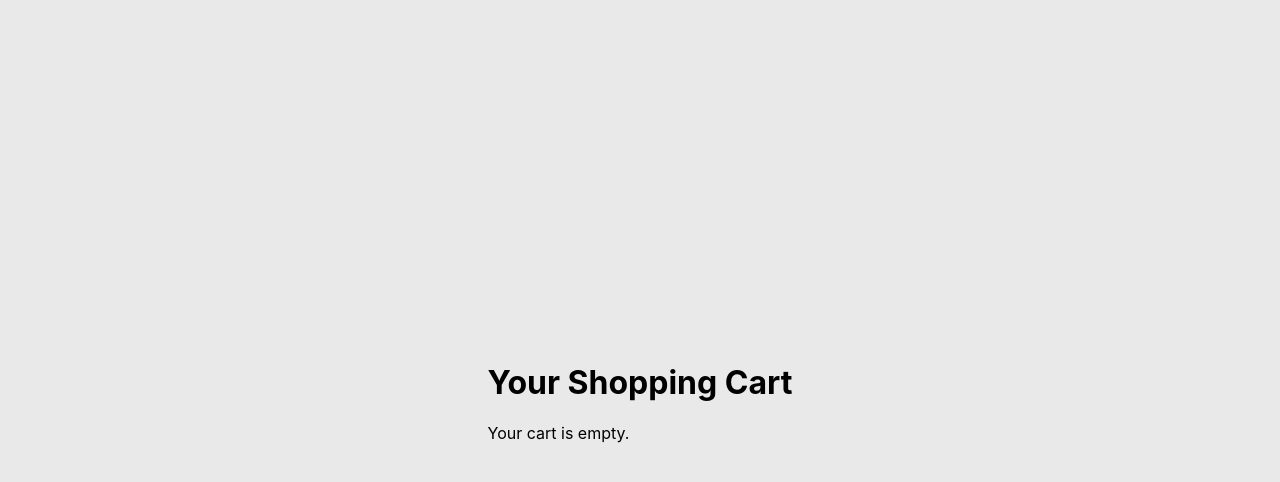
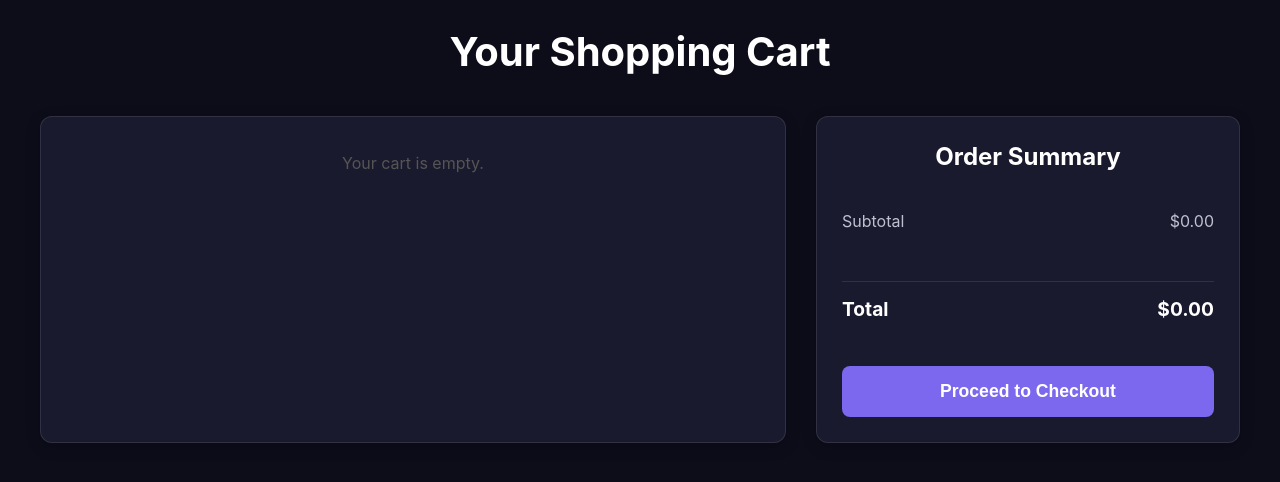
Before and after one commit to Gopi004/product-delivery-system, a React (Vite) app in the folder frontend/: page /cart in a window 1280 px wide. Shown: the top 482 px of the page. Built offline with nearby package versions, Linux system fonts and the light colour scheme; a web font is replaced by a local one.

Commit message:
designed cartpage and made dark mode

```diff
--- a/frontend/package.json
+++ b/frontend/package.json
@@ -15,10 +15,12 @@
     "gsap": "^3.13.0",
     "motion": "^12.23.16",
     "ogl": "^1.0.11",
+    "postprocessing": "^6.37.8",
     "react": "^19.1.1",
     "react-dom": "^19.1.1",
     "react-router-dom": "^7.9.1",
-    "reactjs-popup": "^2.0.6"
+    "reactjs-popup": "^2.0.6",
+    "three": "^0.180.0"
   },
   "devDependencies": {
     "@eslint/js": "^9.33.0",
--- a/frontend/src/CustomerDashboard.css
+++ b/frontend/src/CustomerDashboard.css
@@ -1,3 +1,47 @@
+.app-container {
+  /* This creates our self-contained stacking 'world' */
+  position: relative;
+  background-color: #111; /* A fallback dark background color */
+}
+
+.site-background {
+  position: absolute; /* Positioned relative to .app-container */
+  top: 0;
+  left: 0;
+  width: 100%;
+  height: 100%;
+  z-index: 0; /* This is the BOTTOM layer of our app */
+}
+
+.site-content {
+  position: relative;
+  z-index: 1; /* The content sits on a HIGHER layer */
+  background-color: transparent; /* Allows the background to be seen */
+  min-height: 100vh; /* Ensures content area can fill the screen */
+}
+
+
+/*threads styles*/
+.threads-container {
+  position: relative;
+  width: 100%;
+  height: 100%;
+}
+
+
+
+/* card styles */
+body {
+  background-color: #0d0d1a;
+  font-family: -apple-system, BlinkMacSystemFont, "Segoe UI", Roboto, Helvetica, Arial, sans-serif;
+  /*display: flex;
+  justify-content: center;
+  align-items: center;*/
+  min-height: 100vh;
+  margin: 0;
+
+}
+
 /*Card Grid styles */
 .card-grid {
   display: grid;
@@ -8,32 +52,19 @@
   margin-top: 16vh;
 }
 
-
-/* card styles */
-body {
-  background-color: #e9e9e9;
-  font-family: -apple-system, BlinkMacSystemFont, "Segoe UI", Roboto, Helvetica, Arial, sans-serif;
-  display: flex;
-  justify-content: center;
-  align-items: center;
-  min-height: 100vh;
-  margin: 0;
-
-}
-
 .card {
-  background-color: #ffffff;
+  background-color: #1a1a2e;
   width: 280px;         /* Was 340px */
   padding: 15px;        /* Was 20px */
   border-radius: 25px;  /* Was 30px */
-  box-shadow: 0 10px 40px rgba(0, 0, 0, 0.1);
+  box-shadow: 0 10px 40px rgba(0, 0, 0, 0.2);
   display: flex;
   flex-direction: column;
   gap: 12px;            /* Was 15px */
 }
 
 .image-container {
-  background-color: #b5ffdf;
+  background-color: #2a2a4a;
   border-radius: 20px;  /* Was 20px, can keep */
   padding: 12px;        /* Was 20px */
 }
@@ -65,15 +96,15 @@ body {
 .product-description {
   font-size: 1rem;   /* Was 1.5rem */
   font-weight: 700;
-  color: #121212;
+  color:  #9d8eee;
   margin: 4px 0;        /* Was 5px 0 */
-  padding: 10px 0;    /* Was 15px 0 */
+  /*padding: 10px 0;*/    /* Was 15px 0 */
 }
 
 .product-price {
   font-size: 1.1rem;    /* Was 1.2rem */
   font-weight: 500;
-  color: #555555;
+  color: #a0a0b9;
   margin: 8px 0 0;      /* Was 10px 0 0 */
   padding: 10px 0;    /* Was 15px 0 */
 }
@@ -95,7 +126,7 @@ body {
 
 /* 2. Specific class for the circular icon button */
 .icon-button {
-  background-color: #9dfcff; /* Light cyan color */
+  background-color: #7b68ee; /* Light cyan color */
   width: 50px; /* Fixed width */
   height: 50px; /* Fixed height to make it a circle */
   padding: 0; /* Remove padding to center the icon */
@@ -106,18 +137,18 @@ body {
 }
 
 .icon-button:hover {
-  background-color: #81e6ea; /* Slightly darker cyan on hover */
+  background-color: #9370db; /* Slightly darker cyan on hover */
 }
 
 /* 3. Specific class for the text buttons (Edit/Delete) */
 .text-button {
-  background-color: #9dfcff; /* A neutral gray */
-  color: #000000;
+  background-color: #7b68ee; /* A neutral gray */
+  color: #ffffff;
   padding: 10px 20px; /* Vertical and horizontal padding to fit text */
 }
 
 .text-button:hover {
-  background-color: #81e6ea;
+  background-color:  #9370db;
 }
 
 /* Your flex container for the buttons remains the same */
@@ -137,6 +168,7 @@ body {
 
 /* Style for the number display */
 .quantity-counter span {
+  color: #e0e0e0;
   font-weight: bold;
   font-size: 1.1rem;
   min-width: 20px;
@@ -145,33 +177,37 @@ body {
 
 /* Common style for the + and - buttons */
 .quantity-counter button {
-  background-color: #f0f0f0;
+  background-color: #2a2a4a;
   border: none;
   border-radius: 50%; /* Makes them circular */
   width: 30px;
   height: 30px;
   font-size: 1.2rem;
   font-weight: bold;
-  color: #333;
+  color:  #e0e0e0;
   cursor: pointer;
   display: flex;
   justify-content: center;
   align-items: center;
 }
 
+.customer-body{
+  color: #ffffff;
+}
 
 /*Navbar styles*/
 /* src/components/Navbar/Navbar.css */
 
 .navbar-container {
-  background-color: #f8f8f8; /* Light background for the container */
-  padding: 15px 0; /* Vertical padding */
-  box-shadow: 0 2px 10px rgba(0, 0, 0, 0.05); /* Subtle shadow */
-  border-radius: 15px; /* Rounded corners for the whole bar */
-  max-width: 90%; /* Adjust max-width as needed */
-  margin: 20px auto; /* Center the bar horizontally, add space from top */
-  border: 1px solid #0b0303; /* Light border */
-  position:sticky;
+  background-color: #1a1a2e;
+  /* Subtle light border for dark mode */
+  border: 1px solid rgba(255, 255, 255, 0.1);
+  padding: 15px 0;
+  box-shadow: 0 2px 10px rgba(0, 0, 0, 0.2);
+  border-radius: 15px;
+  max-width: 90%;
+  margin: 20px auto;
+  position: sticky;
 }
 
 .navbar-content {
@@ -197,7 +233,7 @@ body {
 .navbar-app-name {
   font-size: 1.5rem; /* Larger font size for the app name */
   font-weight: 700; /* Bold text */
-  color: #333; /* Dark text color */
+  color: #e0e0e0; /* Dark text color */
 }
 
 .navbar-right {
@@ -206,37 +242,179 @@ body {
 }
 
 .navbar-button {
+  background-color: #2a2a4a;
+  color: #c0c0d1;
   padding: 10px 20px;
   font-size: 1rem;
   font-weight: 600;
   border: none;
-  border-radius: 8px; /* Slightly rounded button corners */
+  border-radius: 8px;
   cursor: pointer;
   transition: background-color 0.2s ease, color 0.2s ease;
 }
 
 .navbar-button:hover {
-  background-color: #e0e0e0; /* Light grey on hover */
-  color: #333333; /* Darker text on hover */
+  background-color: #3a3a5a;
+  color: #ffffff; /* Darker text on hover */
 }
 
 /*cart page styles*/
-.cart-items-list{
-  display: grid;
-  grid-template-columns: 1fr;
-  gap: 20px;
-  padding: 20px;
-  max-height: 80vh;
-  overflow-y: auto;
+
+.cart-page h1 {
+  color: #ffffff;
+  text-align: center;
+  font-size: 2.5rem;
+  margin-bottom: 40px;
 }
 
-.cart-item{
-  background-color: #ffffff;
-  width: 280px;         /* Was 340px */
-  padding: 15px;        /* Was 20px */
-  border-radius: 25px;  /* Was 30px */
-  box-shadow: 0 10px 40px rgba(0, 0, 0, 0.1);
+.cart-layout {
+  display: flex;
+  flex-direction: row;
+  gap: 30px;
+  max-width: 1200px;
+  margin: 0 auto;
+}
+
+.cart-items-section,
+.order-summary-section {
+  /* From white to dark card background */
+  background-color: #1a1a2e;
+  /* Subtle light border */
+  border: 1px solid rgba(255, 255, 255, 0.1);
+  box-shadow: 0 4px 15px rgba(0, 0, 0, 0.2);
+  flex: 2;
   display: flex;
   flex-direction: column;
-  gap: 22px;
+  gap: 20px;
+  border-radius: 12px;
+  overflow: hidden;
 }
+
+.cart-item-card {
+  /* CLEANED UP: This now only has the divider border */
+  border-bottom: 1px solid rgba(255, 255, 255, 0.1);
+  display: flex;
+  align-items: center;
+  gap: 15px;
+  padding: 15px;
+}
+
+.cart-item-empty {
+  padding: 20px;
+  color: #555;
+  text-align: center;
+}
+
+
+.cart-item-card:last-child {
+  border-bottom: none;
+}
+
+.cart-item-image {
+  width: 80px;
+  height: 80px;
+  object-fit: cover;
+  border-radius: 8px;
+}
+
+.cart-item-info {
+  flex-grow: 1; /* Pushes everything else to the right */
+}
+
+.cart-item-info h3 {
+  color: #e0e0e0;
+  margin: 0 0 5px 0;
+  font-size: 1.1rem;
+}
+
+.cart-item-info p {
+  margin: 0;
+  color: #a0a0b9;
+}
+
+.cart-item-quantity {
+  display: flex;
+  align-items: center;
+  gap: 10px;
+}
+
+.cart-item-quantity button {
+  width: 30px;
+  height: 30px;
+  border-radius: 50%;
+  border: 1px solid #ddd;
+  background-color: #fff;
+  font-size: 1.2rem;
+  cursor: pointer;
+}
+
+.cart-item-total {
+  font-weight: bold;
+  font-size: 1.1rem;
+  width: 80px;
+  text-align: right;
+  color:#ffffff;
+}
+
+.cart-item-remove {
+  background-color: #2a2a4a;
+  color: #a0a0b9;
+  width: 30px;
+  height: 30px;
+  border-radius: 50%;
+  border: none;
+  font-size: 1.5rem;
+  cursor: pointer;
+  line-height: 1;
+}
+
+.order-summary-section {
+  flex: 1;
+  padding: 25px;
+  height: fit-content;
+}
+
+.order-summary-section h2 {
+  margin-top: 0;
+  margin-bottom: 20px;
+  text-align: center;
+  color: #ffffff;
+}
+
+.summary-line {
+  display: flex;
+  justify-content: space-between;
+  margin-bottom: 15px;
+  font-size: 1rem;
+  color: #c0c0d1;
+}
+
+.summary-line.total {
+  color: #ffffff;
+  border-top: 1px solid rgba(255, 255, 255, 0.1);
+  font-weight: bold;
+  font-size: 1.2rem;
+  padding-top: 15px;
+  margin-top: 15px;
+}
+
+.checkout-button {
+  width: 100%;
+  padding: 15px;
+  font-size: 1.1rem;
+  font-weight: 600;
+  color: #ffffff;
+  background-color: #7b68ee;
+  border: none;
+  border-radius: 8px;
+  cursor: pointer;
+  margin-top: 10px;
+}
+
+/* --- Responsive Design for Mobile --- */
+@media (max-width: 768px) {
+  .cart-layout {
+    flex-direction: column;
+  }
+}
+/*
--- a/frontend/src/components/CardGrid.jsx
+++ b/frontend/src/components/CardGrid.jsx
@@ -2,7 +2,7 @@ import React from "react";
 import Card from "./Card";
 
 
-const CardGrid = ({ products, actor, onAddToCart, onEdit, onDelete }) => {
+const CardGrid = ({ products, actor,onEdit, onDelete }) => {
     return (
         <div className="card-grid">
             {products.map(product => (
@@ -10,7 +10,7 @@ const CardGrid = ({ products, actor, onAddToCart, onEdit, onDelete }) => {
                     key={product.product_id}
                     product={product}
                     view={actor}
-                    onAddToCart={onAddToCart}
+
                     onEdit={onEdit}
                     onDelete={onDelete}
                 />
--- a/frontend/src/components/CartPage.jsx
+++ b/frontend/src/components/CartPage.jsx
@@ -1,31 +1,60 @@
 // src/pages/CartPage.jsx
 import React from 'react';
+ // You'll need to create this CSS file for styling
 import { useCart } from './CartContext';
- // You'll need to create this CSS file for styling
 
 const CartPage = () => {
-  const { cartItems } = useCart(); // Get the items from the context
 
+  const { cartItems, handleRemoveFromCart: onRemove, handleCheckout: onCheckout,updateQuantity } = useCart();
+  const subtotal = cartItems.reduce((total, item) => total + item.price * item.quantity, 0);
+  const totalPrice = cartItems.reduce((total, item) => total + item.price * item.quantity, 0);
+   console.log('Current Cart Items:', cartItems);
   return (
     <div className="cart-page">
       <h1>Your Shopping Cart</h1>
-      {cartItems.length === 0 ? (
-        <p>Your cart is empty.</p>
-      ) : (
-        <div className="cart-items-list">
-          {cartItems.map(item => (
-            <div key={item.id} className="cart-item">
-              <img src={item.imageUrl} alt={item.name} className="cart-item-image" />
-              <div className="cart-item-details">
-                <h2>{item.name}</h2>
+      <div className='cart-layout'>
+        <div className='cart-items-section'>
+          {cartItems.length === 0 ? (
+            <p className='cart-item-empty'>Your cart is empty.</p>
+          ) : (
+        <div>
+        {cartItems.map(item => (
+            <div key={item.product_id} className='cart-item-card'>
+
+              <div className='cart-item-info'>
+                <h3>{item.name}</h3>
                 <p>Price: ${item.price}</p>
-                <p>Quantity: {item.quantity}</p>
               </div>
+              <div className="cart-item-quantity">
+                  <button onClick={() => updateQuantity(item.product_id, item.quantity - 1)}>-</button>
+                  <span>{item.quantity}</span>
+                  <button onClick={() => updateQuantity(item.product_id, item.quantity + 1)}>+</button>
+                </div>
+                <div className="cart-item-total">
+                  <p>${(item.price * item.quantity).toFixed(2)}</p>
+                </div>
+                <button className='cart-item-remove' onClick={() => onRemove(item.product_id)}>&times;</button>
             </div>
           ))}
         </div>
       )}
     </div>
+      <div className="order-summary-section">
+          <h2>Order Summary</h2>
+          <div className="summary-line">
+            <span>Subtotal</span>
+            <span>${subtotal.toFixed(2)}</span>
+          </div>
+          <div className="summary-line total">
+            <span>Total</span>
+            <span>${totalPrice.toFixed(2)}</span>
+          </div>
+          <button className="checkout-button" onClick={onCheckout}>
+            Proceed to Checkout
+          </button>
+        </div>
+      </div>
+    </div>
   );
 };
 
--- a/frontend/src/pages/CustomerDashboard.jsx
+++ b/frontend/src/pages/CustomerDashboard.jsx
@@ -3,89 +3,13 @@ import CardGrid from "../components/CardGrid.jsx";
 import NavBar from "../components/NavBar.jsx";
 import axios from 'axios';
 
-
-const Cart = ({ cartItems, onRemove, onCheckout }) => {
-    const totalPrice = cartItems.reduce((total, item) => total + item.price * item.quantity, 0);
-
-    return (
-        <div className="cart-container">
-            <h2>Shopping Cart 🛒</h2>
-            {cartItems.length === 0 ? (
-                <p>Your cart is empty.</p>
-            ) : (
-                <>
-                    <ul>
-                        {cartItems.map(item => (
-                            <li key={item.product_id}>
-                                {item.name} - ${item.price} x {item.quantity}
-                                <button onClick={() => onRemove(item.product_id)}>Remove</button>
-                            </li>
-                        ))}
-                    </ul>
-                    <h3>Total: ${totalPrice.toFixed(2)}</h3>
-                    <button onClick={onCheckout}>Proceed to Checkout</button>
-                </>
-            )}
-        </div>
-    );
-};
-
-
 function CustomerDashboard() {
     const [products, setProducts] = useState([]);
-    const [cartItems, setCartItems] = useState(() => {
-        // Initialize cart from localStorage
-        const savedCart = localStorage.getItem('cartItems');
-        return savedCart ? JSON.parse(savedCart) : [];
-    });
+
     const [error, setError] = useState('');
     const [message, setMessage] = useState('');
 
     const API_URL = 'http://localhost:5000';
-
-    // Save cart to localStorage whenever cartItems changes
-    useEffect(() => {
-        localStorage.setItem('cartItems', JSON.stringify(cartItems));
-    }, [cartItems]);
-
-
-    const handleAddToCart = (product, quantity) => {
-        setCartItems(prevItems => {
-            const exist = prevItems.find(item => item.product_id === product.product_id);
-            if (exist) {
-                return prevItems.map(item =>
-                    item.product_id === product.product_id ? { ...item, quantity: item.quantity + quantity } : item
-                );
-            } else {
-                return [...prevItems, { ...product, quantity }];
-            }
-        });
-    };
-
-    const handleRemoveFromCart = (productId) => {
-        setCartItems(prevItems => prevItems.filter(item => item.product_id !== productId));
-    };
-
-
-    const handleCheckout = async () => {
-        if(cartItems.length === 0) {
-            setError("Your cart is empty.");
-            return;
-        }
-        try {
-            const token = localStorage.getItem('token');
-            const config = { headers: { Authorization: `Bearer ${token}` } };
-            const body = { cartItems };
-
-            await axios.post(`${API_URL}/api/orders`, body, config);
-
-            setMessage('Order placed successfully!');
-            setCartItems([]);
-            localStorage.removeItem('cartItems'); // Clear cart from localStorage
-        } catch (error) {
-            setError('Failed to place order. Please try again.');
-        }
-    };
 
 
 
@@ -115,16 +39,10 @@ function CustomerDashboard() {
                 <CardGrid
                     products={products}
                     actor="customer"
-                    onAddToCart={handleAddToCart}
+
                 />
 
                 <hr />
-
-                <Cart
-                    cartItems={cartItems}
-                    onRemove={handleRemoveFromCart}
-                    onCheckout={handleCheckout}
-                />
             </div>
         </div>
     );
```
Also changed, not shown: frontend/src/App.jsx (+4 -4 lines), frontend/src/components/CartContext.jsx (+64 -3 lines), frontend/src/components/card.jsx (+3 -4 lines), 1 other file (tests, documents, lock files or other folders).
